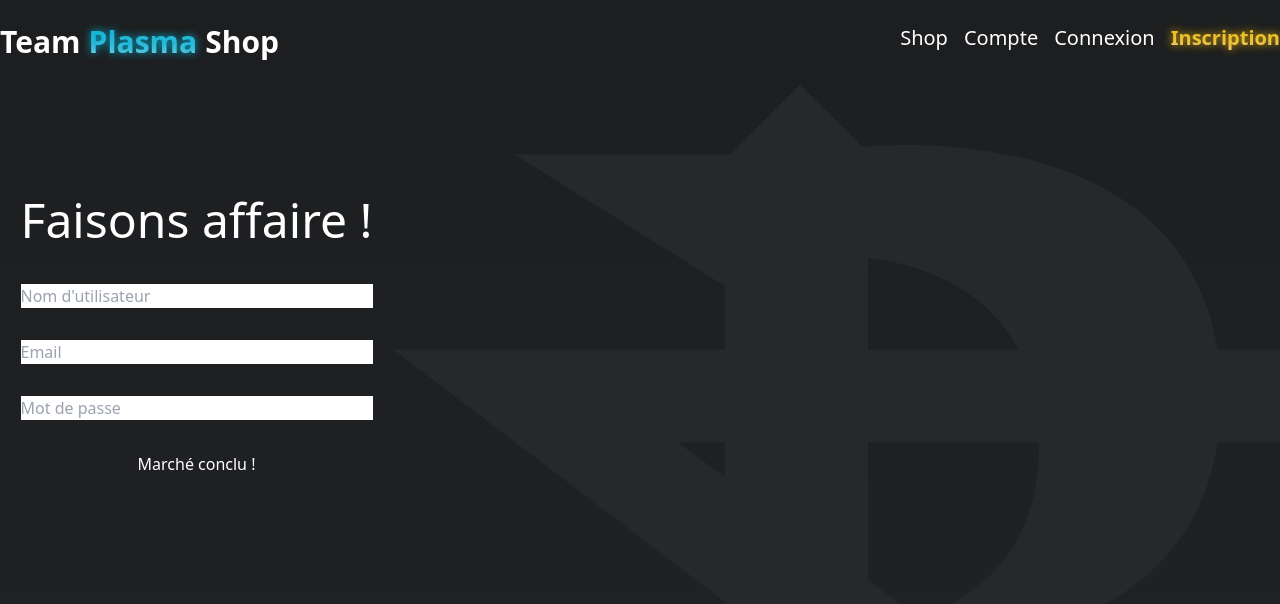
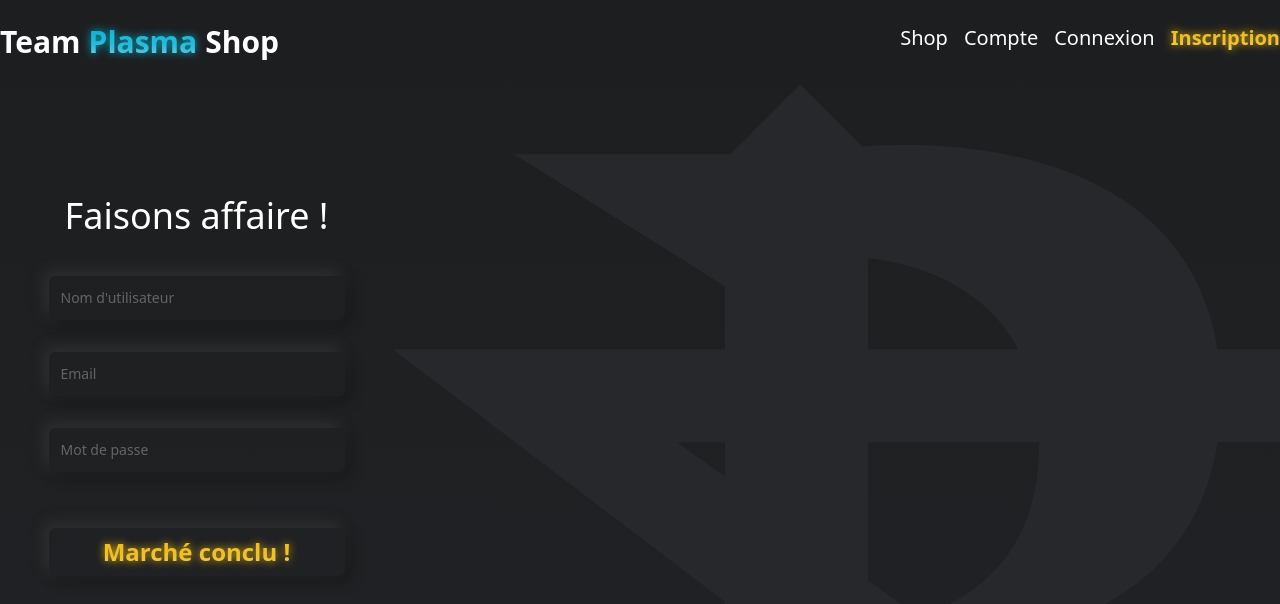
Before and after one commit to Team-Plasma-Shop/team-plasma-shop-client, a React (Create React App) app: page /signup in a window 1280 px wide. Shown: the top 604 px of the page. Built offline with nearby package versions, Linux system fonts and the light colour scheme.

Commit message:
:lipstick: signup form done

```diff
--- a/src/components/signupForm.tsx
+++ b/src/components/signupForm.tsx
@@ -1,6 +1,6 @@
-import React from "react";
-import { useEffect } from "react";
+import React, { useState } from "react";
 import { useForm, SubmitHandler } from "react-hook-form";
+import NeoButton from "./button";
 
 interface InputData {
   username: string;
@@ -10,27 +10,23 @@ interface InputData {
 
 function SignupForm() {
   const { register, handleSubmit } = useForm<InputData>();
-  const onSubmit: SubmitHandler<InputData> = (data) => postData(data);
+  const [formData, setFormData] = useState<InputData>({
+    username: "",
+    email: "",
+    password: "",
+  });
 
-  const body = {
-    "uuid": "a9fec0f1-e8ad-4cce-9e2a-ef66fe42d1a2",
-    "username": "string",
-    "email": "string",
-    "password": "string",
-    "role": [
-      "string"
-    ],
-    "created_at": "2024-04-17T11:26:28.969Z",
-    "verified": true
-  }
+  const onSubmit: SubmitHandler<InputData> = (data) => postData();
 
-  async function postData(data: InputData) {
+  async function postData() {
+    console.log(formData);
+
     const response = await fetch("http://127.0.0.1:8000/users", {
       method: 'POST',
       headers: {
         'Content-Type': 'application/json'
       },
-      body: JSON.stringify(data)
+      body: JSON.stringify(formData)
     });
     console.log(response);
   }
@@ -39,28 +35,47 @@ function SignupForm() {
     <div>
       <form onSubmit={handleSubmit(onSubmit)}>
         <div className="flex flex-col gap-8">
+          <div className="shadow-outerNeo rounded-md">
             <input
               type="text"
-            {...register("username")}
+              {...register("username", {
+                onChange: (e) =>
+                  setFormData({ ...formData, username: e.target.value }),
+              })}
               placeholder="Nom d'utilisateur"
+              className="rounded-md text-sm opacity-30 p-3 placeholder-white w-full bg-inherit text-white"
             />
+          </div>
 
-          <input type="email"
-            {...register("email")}
+          <div className="shadow-outerNeo rounded-md">
+            <input
+              type="email"
+              {...register("email", {
+                onChange: (e) =>
+                  setFormData({ ...formData, email: e.target.value }),
+              })}
               placeholder="Email"
+              className="rounded-md text-sm opacity-30 p-3 placeholder-white w-full bg-inherit text-white"
             />
+          </div>
 
+          <div className="shadow-outerNeo rounded-md">
             <input
               type="password"
-            {...register("password")}
+              {...register("password", {
+                onChange: (e) =>
+                  setFormData({ ...formData, password: e.target.value }),
+              })}
               placeholder="Mot de passe"
+              className="p-3 placeholder-white w-full text-sm opacity-30 bg-inherit text-white"
             />
+          </div>
 
-          <button type="submit">Marché conclu !</button>
+          <NeoButton handleClick={postData} text="Marché conclu !" colorText="secondary"></NeoButton>
         </div>
       </form>
     </div>
   );
-};
+}
 
 export default SignupForm;
--- a/src/index.css
+++ b/src/index.css
@@ -9,14 +9,6 @@ body {
     width: 100%;
     color: white;
     margin: auto;
-}
-
-input {
-    color: black
-}
-
-input {
-    color: black
 }
 
 @layer base {
--- a/src/pages/signupPage.tsx
+++ b/src/pages/signupPage.tsx
@@ -6,7 +6,7 @@ function SignupPage() {
   return (
     <div className="flex flex-row justify-between">
       <div className="mt-28 mx-auto">
-        <h1 className="text-5xl mb-10">Faisons affaire !</h1>
+        <h1 className="text-4xl px-4 mb-10">Faisons affaire !</h1>
         <SignupForm />
       </div>
 
```
Lines whose indentation alone changed are shown as unchanged.
